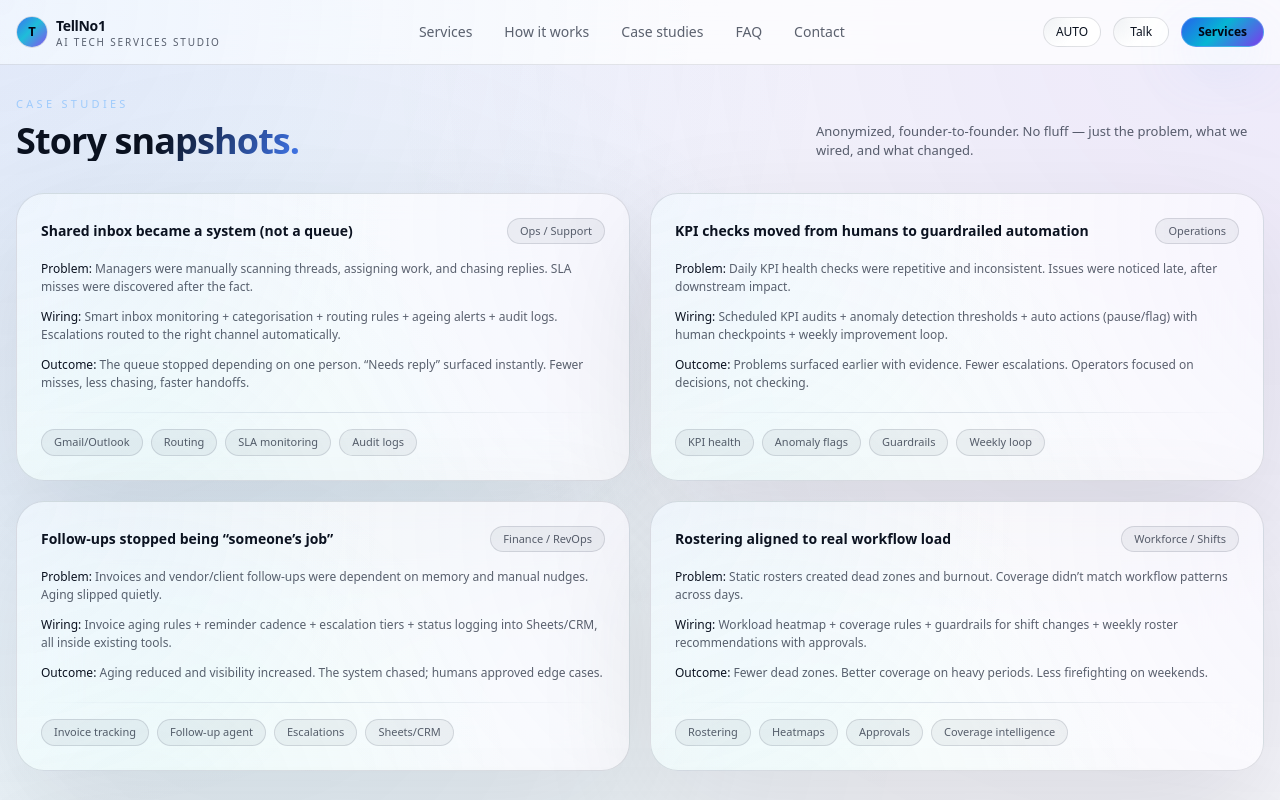
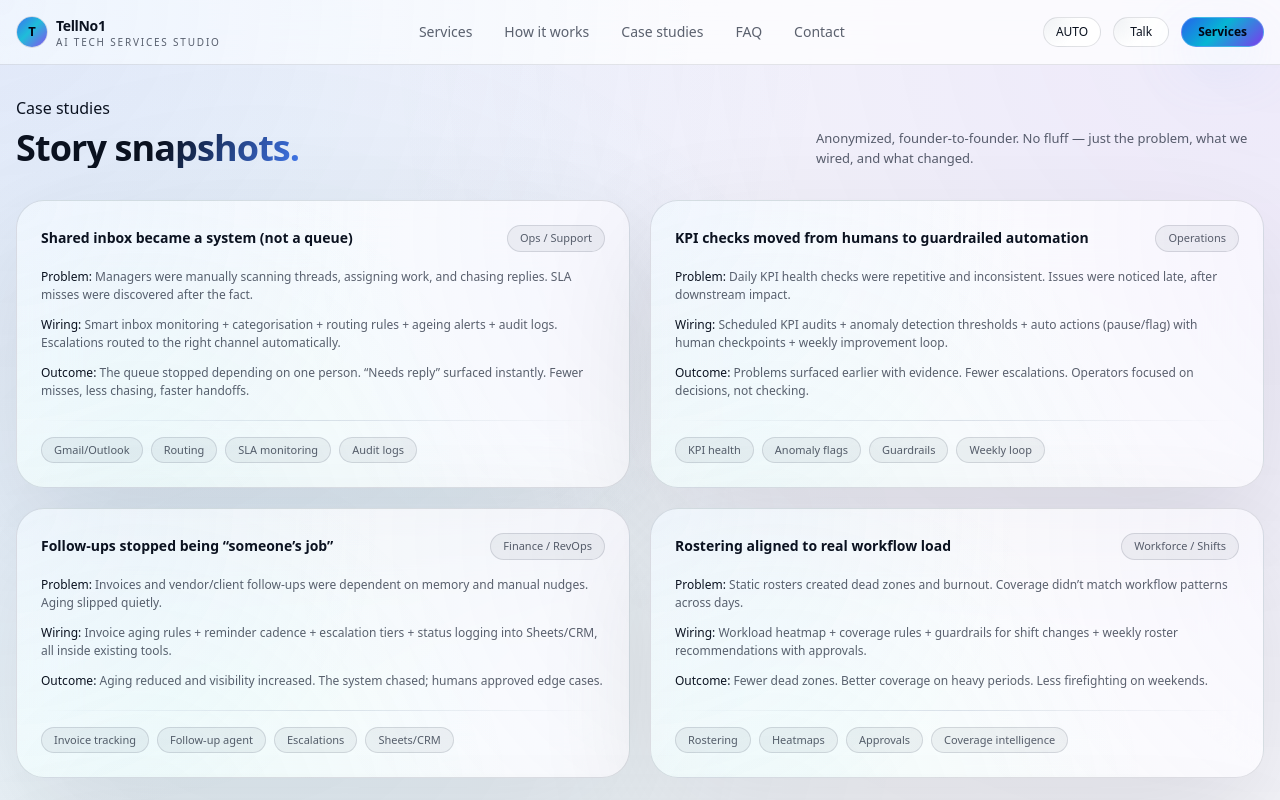
Before and after one commit to deeplyrootedin/TellNo1, a plain HTML site: page case-studies.html in a window 1280 px wide. Shown: the top 800 px of the page. Drawn offline with nearby package versions, Linux system fonts and the light colour scheme.

Commit message:
Update case-studies.html

```diff
--- a/case-studies.html
+++ b/case-studies.html
@@ -86,7 +86,7 @@
 <main class="pt-24 pb-16"><section class="container">
     <div class="flex items-end justify-between gap-4">
       <div>
-        <p class="text-[11px] uppercase tracking-[0.3em]" style="color: rgba(147,197,253,0.85);">Case studies</p>
+        <p class="ui-label">Case studies</p>
         <h1 class="gradient-text text-3xl sm:text-4xl font-semibold tracking-tight mt-2">Story snapshots.</h1>
       </div>
       <p class="max-w-md text-[13px]" style="color: var(--muted);">Anonymized, founder-to-founder. No fluff — just the problem, what we wired, and what changed.</p>
```
